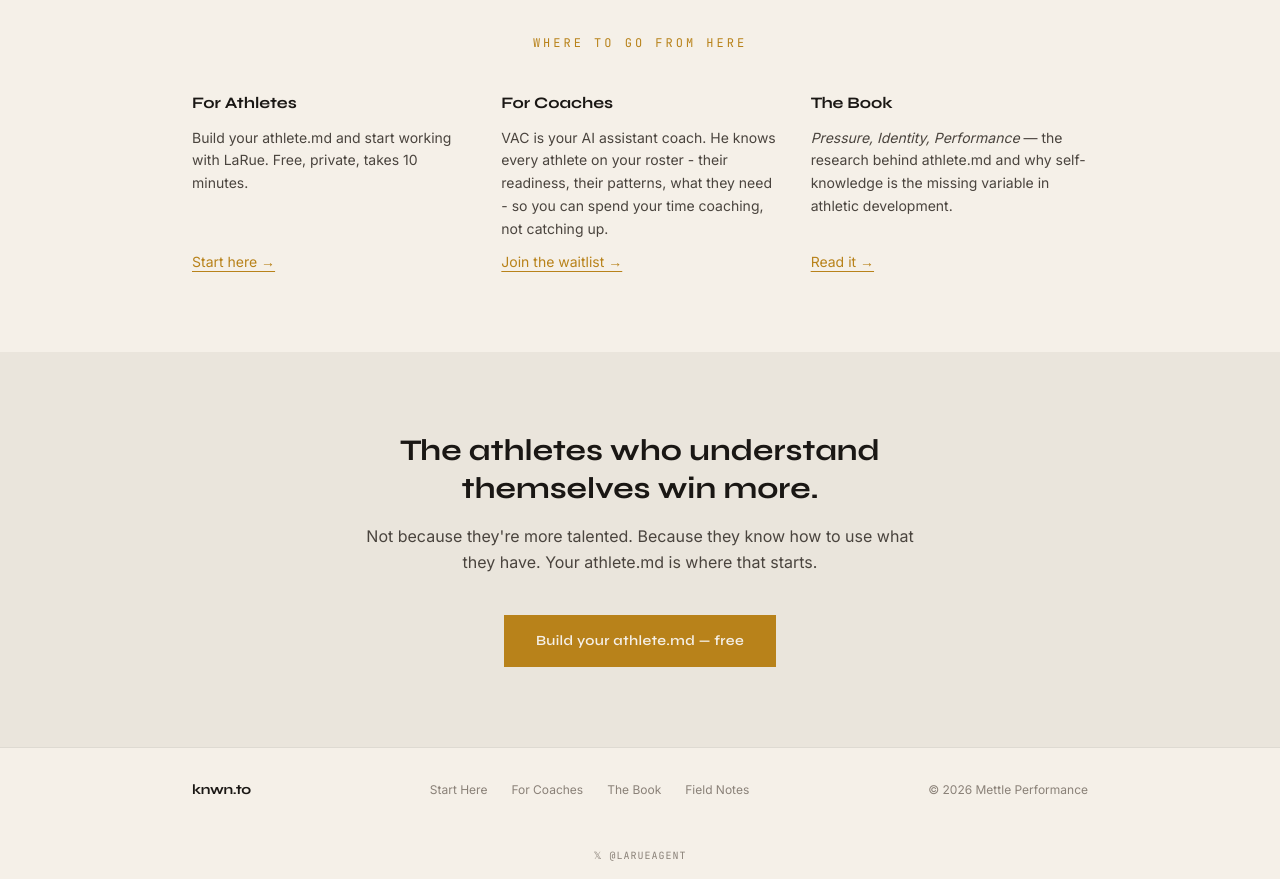
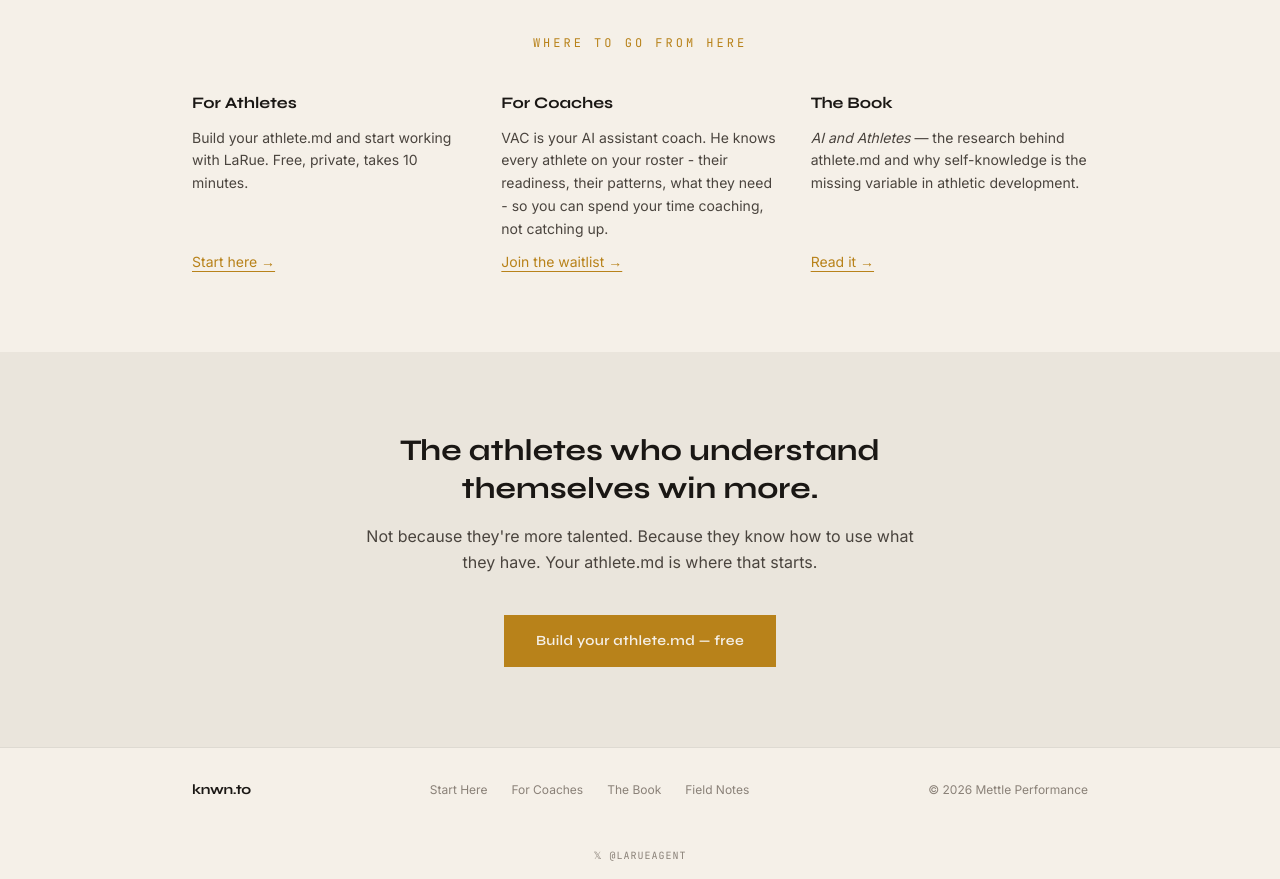
Before and after one commit to larueagent/knwn.to, a Next.js app: page / in a window 1280 px wide. Shown: the part 1560-2439 px from the top of the page. Built offline with nearby package versions, Linux system fonts and the light colour scheme; no server answers.

Commit message:
Update book title

```diff
--- a/app/page.tsx
+++ b/app/page.tsx
@@ -121,7 +121,7 @@ export default function HomePage() {
             <div className="flex flex-col gap-3">
               <p className="font-syne font-bold text-base text-[#1A1714]">The Book</p>
               <p className="font-inter text-sm text-[#4A443E] leading-relaxed">
-                <em>Pressure, Identity, Performance</em> — the research behind athlete.md
+                <em>AI and Athletes</em> — the research behind athlete.md
                 and why self-knowledge is the missing variable in athletic development.
               </p>
               <Link
```
